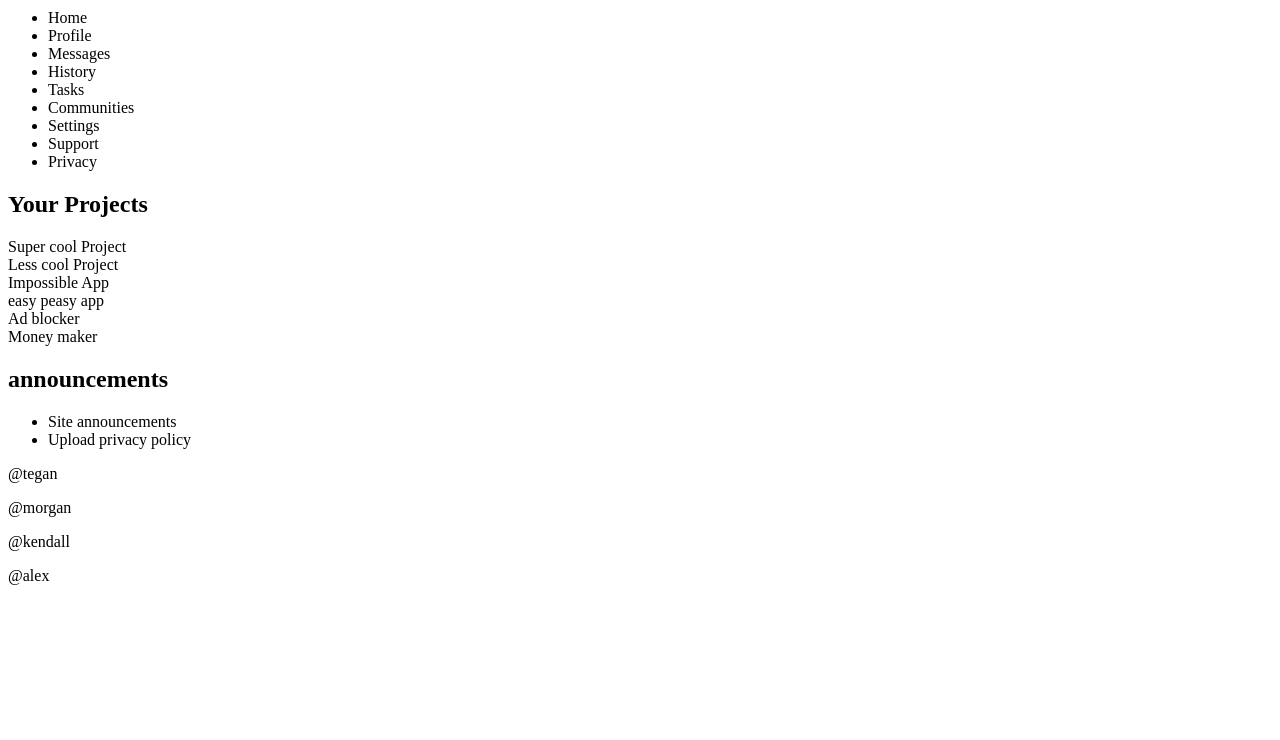
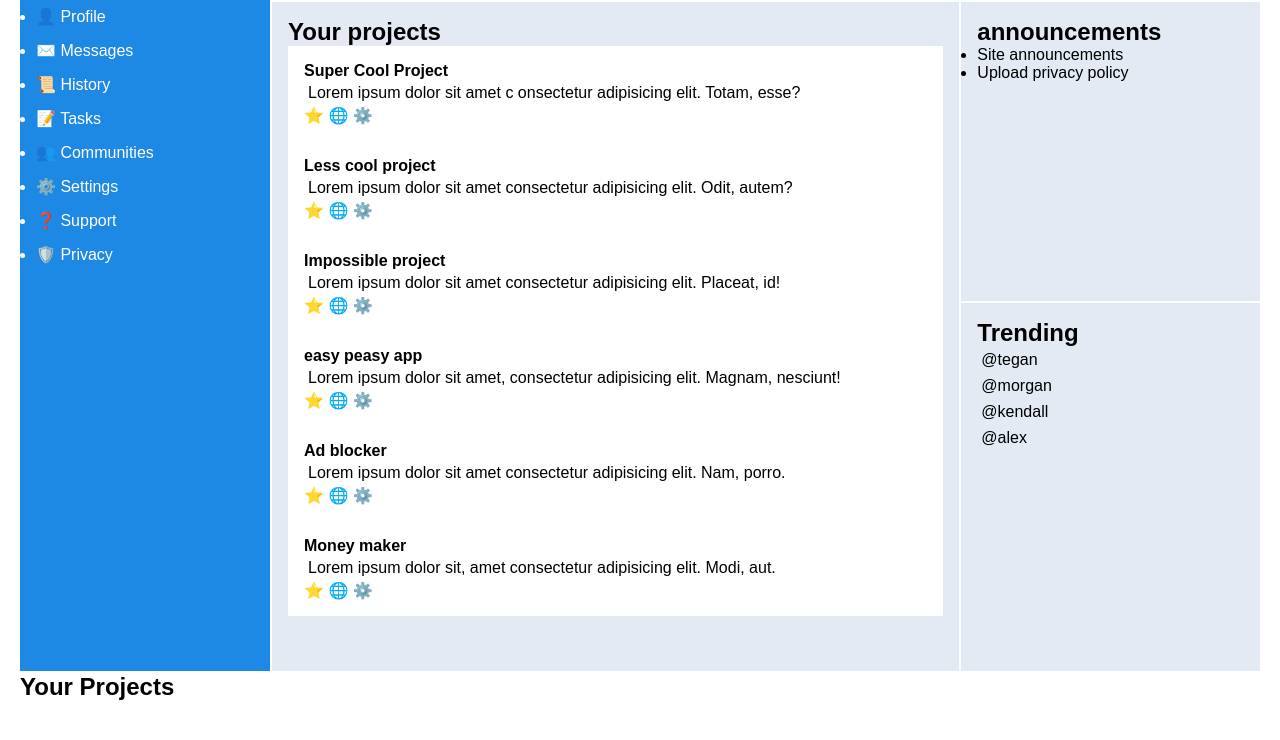
Before and after one commit to HariAswath/Admin-Dashboard, a plain HTML site: page index.html in a window 1280 px wide. Shown: the part 100-840 px from the top of the page. Before the commit the page ends 800 px from the top, so only its background shows below. Drawn offline with Linux system fonts and the light colour scheme.

Commit message:
The css grid styling has been added

```diff
--- a/index.html
+++ b/index.html
@@ -3,43 +3,76 @@
   <head>
     <meta charset="UTF-8" />
     <title>Admin-dashboard</title>
+    <link rel="stylesheet" href="style.css">
   </head>
   <body>
-    <div id="container">
-      <div id="header">
-        <input id="searchbar"></input>
+    <div class="container">
+      <div class="header">
+        <input id="searchbar" placeholder="Search"></input>
       </div>
-      <div id="sidebar">
+      <div class="sidebar">
         <h1>Dashboard</h1>
         <ul>
-          <li>Home</li>
-          <li>Profile</li>
-          <li>Messages</li>
-          <li>History</li>
-          <li>Tasks</li>
-          <li>Communities</li>
-          <li>Settings</li>
-          <li>Support</li>
-          <li>Privacy</li>
+          <li>🏠 Home</li>
+          <li>👤 Profile</li>
+          <li>✉️ Messages</li>
+          <li>📜 History</li>
+          <li>📝 Tasks</li>
+          <li>👥 Communities</li>
+          <li>⚙️ Settings</li>
+          <li>❓ Support</li>
+          <li>🛡️ Privacy</li>
         </ul>
       </div>
-      <div id="contents">
-        <h2>Your Projects</h2>
-        <div>Super cool Project</div>
-        <div>Less cool Project</div>
-        <div>Impossible App</div>
-        <div>easy peasy app</div>
-        <div>Ad blocker</div>
-        <div>Money maker</div>
+      <h2>Your Projects</h2>
+      <div class="contents">
+        <h2>Your projects</h2>
+        <div class="box">
+          <h4>Super Cool Project</h4>
+          <p>Lorem ipsum dolor sit amet c
+            onsectetur adipisicing elit. Totam, esse?</p>
+          <div class="icons">⭐ 🌐 ⚙️</div>
+        </div>
+        <div class="box">
+          <h4>Less cool project</h4>
+          <p>Lorem ipsum dolor sit amet
+            consectetur adipisicing elit. Odit, autem?</p>
+          <div class="icons">⭐ 🌐 ⚙️</div>
+        </div>
+        <div class="box">
+          <h4>Impossible project</h4>
+          <p>Lorem ipsum dolor sit amet consectetur
+            adipisicing elit. Placeat, id!</p>
+          <div class="icons">⭐ 🌐 ⚙️</div>
+        </div>
+        <div class="box">
+          <h4>easy peasy app</h4>
+          <p>Lorem ipsum dolor sit amet, consectetur
+             adipisicing elit. Magnam, nesciunt!</p>
+          <div class="icons">⭐ 🌐 ⚙️</div>
+        </div>
+        <div class="box">
+          <h4>Ad blocker</h4>
+          <p>Lorem ipsum dolor sit amet consectetur
+            adipisicing elit. Nam, porro.</p>
+          <div class="icons">⭐ 🌐 ⚙️</div>
+        </div>
+        <div class="box">
+          <h4>Money maker</h4>
+          <p>Lorem ipsum dolor sit, amet consectetur
+            adipisicing elit. Modi, aut.</p>
+          <div class="icons">⭐ 🌐 ⚙️</div>
+        </div>
       </div>
-      <div id="announcements">
+      <div class="announcements">
         <h2>announcements</h2>
         <ul>
           <li>Site announcements</li>
           <li>Upload privacy policy</li>
         </ul>
       </div>
-      <div id="trending">
+      <div class="trending">
+        <h2>Trending</h2>
         <p>@tegan</p>
         <p>@morgan</p>
         <p>@kendall</p>
--- a/style.css
+++ b/style.css
@@ -0,0 +1,67 @@
+* {
+  padding: 0px;
+  margin: 0px;
+}
+body {
+  grid-template-columns: 2fr 3fr 2fr;
+  grid-template-rows: 1fr 2fr 2fr;
+  height: 100vh;
+  font-family: Arial, sans-serif;
+}
+.container {
+  display: grid;
+  grid-template-columns: 250px auto auto;
+  grid-template-areas:
+    "sidebar header header"
+    "sidebar contents announcements"
+    "sidebar contents trending";
+  grid-template-rows: auto auto auto;
+  height: 100vh;
+  gap: 2px;
+  padding: 20px;
+}
+.header {
+  grid-area: header;
+  background-color: aqua;
+  color: white;
+  padding: 1rem;
+  font-size: 1.5rem;
+}
+.sidebar {
+  grid-area: sidebar;
+  background-color: #1e88e5;
+  padding: 1rem;
+  color: #ffffff;
+}
+.contents {
+  grid-area: contents;
+  background-color: #e3eaf3;
+  padding: 1rem;
+  grid-template-columns: repeat(2, auto);
+  grid-template-rows: repeat(3, auto);
+}
+.announcements {
+  grid-area: announcements;
+  background-color: #e3eaf3;
+  color:black;
+  padding: 1rem;
+}
+.trending {
+  grid-area: trending;
+  background-color: #e3eaf3;
+  color:black;
+  padding: 1rem;
+}
+.box {
+  grid-area: box;
+  background-color: white;
+  color: black;
+  padding: 1rem;
+}
+p {
+  padding: 4px;
+}
+.sidebar li {
+  margin-bottom: 15px;
+  font-size: 16px;
+}
```
